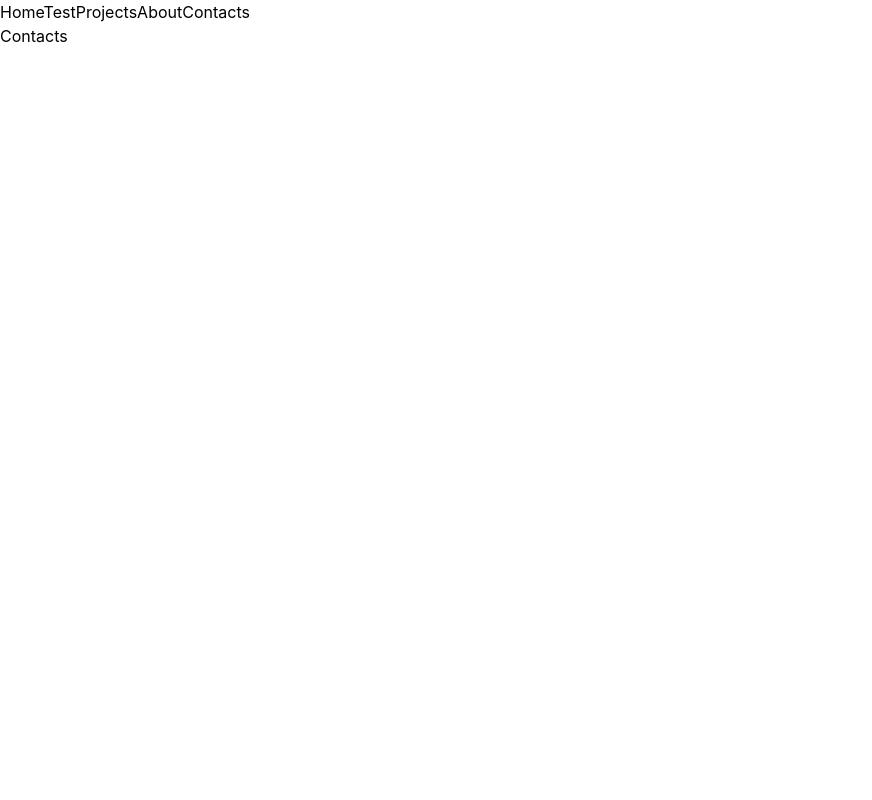
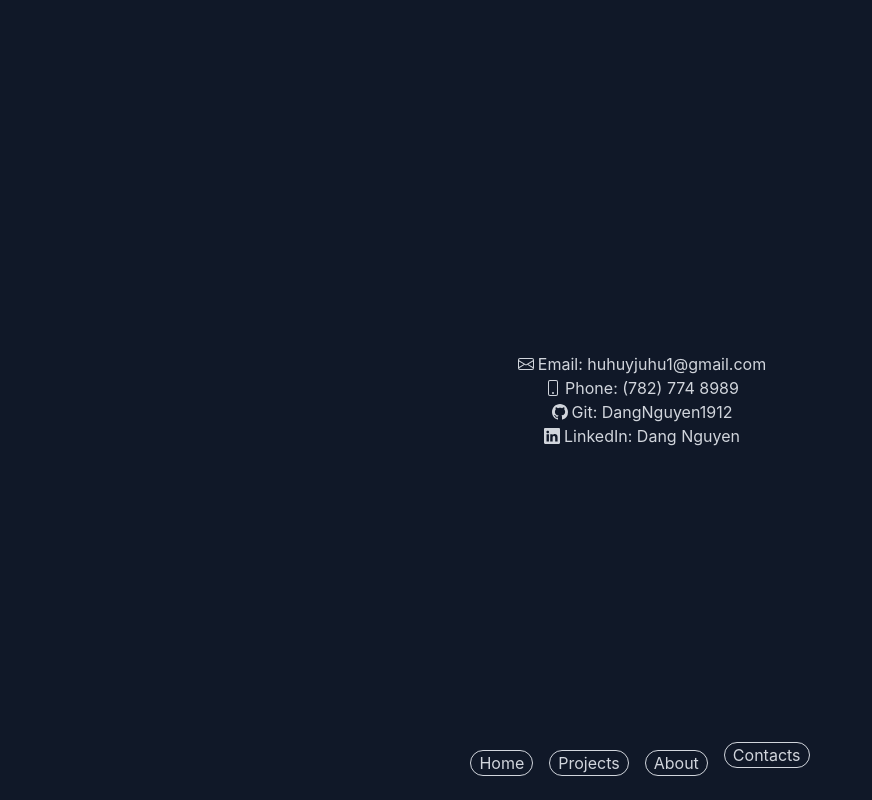
Before and after one commit to DangNguyen1912/Portfolio, a React (Vite) app: page /Portfolio/contacts in a window 1280 px wide. Shown: the whole page, without its empty margins (0-872 px from the left). Built offline with nearby package versions, Linux system fonts and the light colour scheme.

Commit message:
remove test done home  about and contacts projects need more work

```diff
--- a/src/App.tsx
+++ b/src/App.tsx
@@ -4,22 +4,21 @@
 import Contacts from "./routes/Contacts";
 import Home from "./routes/Home";
 import Projects from "./routes/Projects";
-import Test from "./routes/Test";
 
 function App() {
     return (
-        <>
+        <div className="bg-gray-900 text-gray-300">
             <BrowserRouter basename={"/Portfolio/"}>
-                <Navbar />
                 <Routes>
                     <Route path="/" element={<Home />} />
-                    <Route path="/test" element={<Test />} />
                     <Route path="/projects" element={<Projects />} />
                     <Route path="/about" element={<About />} />
                     <Route path="/contacts" element={<Contacts />} />
                 </Routes>
+
+                <Navbar />
             </BrowserRouter>
-        </>
+        </div>
     );
 }
 
--- a/src/components/Navbar.tsx
+++ b/src/components/Navbar.tsx
@@ -1,20 +1,35 @@
-import { Link } from "react-router-dom";
+import { Link, useLocation } from "react-router-dom";
 
 function Navbar() {
     const routes = [
         ["/", "Home"],
-        ["/test", "Test"],
         ["/projects", "Projects"],
         ["/about", "About"],
         ["/contacts", "Contacts"],
     ];
 
+    const location = useLocation().pathname;
+
     return (
-        <div className="">
-            <nav className="">
-                {routes.map((e) => (
-                    <Link to={e[0]}>{e[1]}</Link>
-                ))}
+        <div className="fixed bottom-6 w-full flex justify-center items-end">
+            <nav className="flex max-w-full gap-1 sm:gap-4">
+                {routes.map((e) => {
+                    var extraClass = "mt-2 hover:-translate-y-[2px] ";
+                    if (location === e[0]) {
+                        extraClass = "mb-2";
+                    }
+                    return (
+                        <div
+                            className={
+                                "transition-all duration-300 border rounded-full px-2 " +
+                                extraClass
+                            }
+                            key={routes.indexOf(e)}
+                        >
+                            <Link to={e[0]}>{e[1]}</Link>
+                        </div>
+                    );
+                })}
             </nav>
         </div>
     );
--- a/src/routes/About.tsx
+++ b/src/routes/About.tsx
@@ -1,5 +1,39 @@
 function About() {
-    return <>about</>;
+    return (
+        <div className="h-svh pt-16 px-4 sm:px-16 lg:px-64">
+            <p className="text-7xl mb-4">Dang Nguyen</p>
+            <p className="text-xl underline">
+                Full-Stack Software Engineer | React
+            </p>
+            <br />
+            <p>Skills:</p>
+            <p className="ml-4">
+                &gt; Proficient: JavaScript, React, Flutter/Dart
+            </p>
+            <p className="ml-4">
+                &gt; Familiar: .NET, Python, Java, C, C++, C#
+            </p>
+            <p className="ml-4">
+                &gt; Tools and Technology: GitHub, Docker, Azure
+            </p>
+            <br />
+            <p>Education:</p>
+            <p className="ml-4">
+                &gt; <strong>Nova Scotia Community College</strong>, Halifax,
+                Nova Scotia
+            </p>
+            <p className="ml-12">
+                IT Programming Diploma | Expected in December 2026
+            </p>
+            <p className="ml-12">
+                Coursework: Web Programing, React, SQL Database, Object-Oriented
+                Programing, Software Development Methods
+            </p>
+            <p className="ml-12">
+                Eligible for co-op work term (returning to studies in Fall 2026)
+            </p>
+        </div>
+    );
 }
 
 export default About;
--- a/src/routes/Contacts.tsx
+++ b/src/routes/Contacts.tsx
@@ -1,5 +1,75 @@
 function Contacts() {
-    return <>Contacts</>;
+    return (
+        <div className="min-h-svh flex justify-center items-center px-4 sm:px-16 lg:px-64 flex-col">
+            <a
+                className="flex items-center"
+                href="mailto:huhuyjuhu1@gmail.com"
+                target="_blank"
+            >
+                <svg
+                    xmlns="http://www.w3.org/2000/svg"
+                    width="16"
+                    height="16"
+                    fill="currentColor"
+                    className="mx-1"
+                    viewBox="0 0 16 16"
+                >
+                    <path d="M0 4a2 2 0 0 1 2-2h12a2 2 0 0 1 2 2v8a2 2 0 0 1-2 2H2a2 2 0 0 1-2-2zm2-1a1 1 0 0 0-1 1v.217l7 4.2 7-4.2V4a1 1 0 0 0-1-1zm13 2.383-4.708 2.825L15 11.105zm-.034 6.876-5.64-3.471L8 9.583l-1.326-.795-5.64 3.47A1 1 0 0 0 2 13h12a1 1 0 0 0 .966-.741M1 11.105l4.708-2.897L1 5.383z" />
+                </svg>
+                Email: huhuyjuhu1@gmail.com
+            </a>
+            <a className="flex items-center" href="tel:+17827748989">
+                <svg
+                    xmlns="http://www.w3.org/2000/svg"
+                    width="16"
+                    height="16"
+                    fill="currentColor"
+                    className="mx-1"
+                    viewBox="0 0 16 16"
+                >
+                    <path d="M11 1a1 1 0 0 1 1 1v12a1 1 0 0 1-1 1H5a1 1 0 0 1-1-1V2a1 1 0 0 1 1-1zM5 0a2 2 0 0 0-2 2v12a2 2 0 0 0 2 2h6a2 2 0 0 0 2-2V2a2 2 0 0 0-2-2z" />
+                    <path d="M8 14a1 1 0 1 0 0-2 1 1 0 0 0 0 2" />
+                </svg>
+                Phone: (782) 774 8989
+            </a>
+            <a
+                className="flex items-center"
+                href="https://github.com/DangNguyen1912"
+                target="_blank"
+                rel="noopener noreferrer"
+            >
+                <svg
+                    xmlns="http://www.w3.org/2000/svg"
+                    width="16"
+                    height="16"
+                    fill="currentColor"
+                    className="mx-1"
+                    viewBox="0 0 16 16"
+                >
+                    <path d="M8 0C3.58 0 0 3.58 0 8c0 3.54 2.29 6.53 5.47 7.59.4.07.55-.17.55-.38 0-.19-.01-.82-.01-1.49-2.01.37-2.53-.49-2.69-.94-.09-.23-.48-.94-.82-1.13-.28-.15-.68-.52-.01-.53.63-.01 1.08.58 1.23.82.72 1.21 1.87.87 2.33.66.07-.52.28-.87.51-1.07-1.78-.2-3.64-.89-3.64-3.95 0-.87.31-1.59.82-2.15-.08-.2-.36-1.02.08-2.12 0 0 .67-.21 2.2.82.64-.18 1.32-.27 2-.27s1.36.09 2 .27c1.53-1.04 2.2-.82 2.2-.82.44 1.1.16 1.92.08 2.12.51.56.82 1.27.82 2.15 0 3.07-1.87 3.75-3.65 3.95.29.25.54.73.54 1.48 0 1.07-.01 1.93-.01 2.2 0 .21.15.46.55.38A8.01 8.01 0 0 0 16 8c0-4.42-3.58-8-8-8" />
+                </svg>
+                Git: DangNguyen1912
+            </a>
+            <a
+                className="flex items-center"
+                href="https://www.linkedin.com/in/dang-nguyen-586528349/"
+                target="_blank"
+                rel="noopener noreferrer"
+            >
+                <svg
+                    xmlns="http://www.w3.org/2000/svg"
+                    width="16"
+                    height="16"
+                    fill="currentColor"
+                    className="mx-1"
+                    viewBox="0 0 16 16"
+                >
+                    <path d="M0 1.146C0 .513.526 0 1.175 0h13.65C15.474 0 16 .513 16 1.146v13.708c0 .633-.526 1.146-1.175 1.146H1.175C.526 16 0 15.487 0 14.854zm4.943 12.248V6.169H2.542v7.225zm-1.2-8.212c.837 0 1.358-.554 1.358-1.248-.015-.709-.52-1.248-1.342-1.248S2.4 3.226 2.4 3.934c0 .694.521 1.248 1.327 1.248zm4.908 8.212V9.359c0-.216.016-.432.08-.586.173-.431.568-.878 1.232-.878.869 0 1.216.662 1.216 1.634v3.865h2.401V9.25c0-2.22-1.184-3.252-2.764-3.252-1.274 0-1.845.7-2.165 1.193v.025h-.016l.016-.025V6.169h-2.4c.03.678 0 7.225 0 7.225z" />
+                </svg>
+                LinkedIn: Dang Nguyen
+            </a>
+        </div>
+    );
 }
 
 export default Contacts;
--- a/src/routes/Home.tsx
+++ b/src/routes/Home.tsx
@@ -1,5 +1,56 @@
 function Home() {
-    return <>home</>;
+    return (
+        <div className="min-h-svh flex flex-col justify-center px-4 sm:px-16 lg:px-64">
+            <p className="text-7xl mb-6">Dang Nguyen</p>
+            <strong className="text-xl mb-2">
+                Full-Stack Software Engineer | React
+            </strong>
+            <p className="mb-4">
+                Enthusiastic IT Programming student with hands-on experience in
+                React, web development, and mobile app development. Focused on
+                creating user-friendly applications and leveraging front-end
+                technologies. Committed to collaborative environments and eager
+                to contribute to development initiatives through a co-op
+                opportunity.
+            </p>
+            <a
+                className="underline flex items-center"
+                href="https://www.linkedin.com/in/dang-nguyen-586528349/"
+                target="_blank"
+                rel="noopener noreferrer"
+            >
+                <svg
+                    xmlns="http://www.w3.org/2000/svg"
+                    width="16"
+                    height="16"
+                    fill="currentColor"
+                    className="mx-1"
+                    viewBox="0 0 16 16"
+                >
+                    <path d="M0 1.146C0 .513.526 0 1.175 0h13.65C15.474 0 16 .513 16 1.146v13.708c0 .633-.526 1.146-1.175 1.146H1.175C.526 16 0 15.487 0 14.854zm4.943 12.248V6.169H2.542v7.225zm-1.2-8.212c.837 0 1.358-.554 1.358-1.248-.015-.709-.52-1.248-1.342-1.248S2.4 3.226 2.4 3.934c0 .694.521 1.248 1.327 1.248zm4.908 8.212V9.359c0-.216.016-.432.08-.586.173-.431.568-.878 1.232-.878.869 0 1.216.662 1.216 1.634v3.865h2.401V9.25c0-2.22-1.184-3.252-2.764-3.252-1.274 0-1.845.7-2.165 1.193v.025h-.016l.016-.025V6.169h-2.4c.03.678 0 7.225 0 7.225z" />
+                </svg>
+                Connect with me on LinkedIn
+            </a>
+            <a
+                className="underline flex items-center"
+                href="https://github.com/DangNguyen1912"
+                target="_blank"
+                rel="noopener noreferrer"
+            >
+                <svg
+                    xmlns="http://www.w3.org/2000/svg"
+                    width="16"
+                    height="16"
+                    fill="currentColor"
+                    className="mx-1"
+                    viewBox="0 0 16 16"
+                >
+                    <path d="M8 0C3.58 0 0 3.58 0 8c0 3.54 2.29 6.53 5.47 7.59.4.07.55-.17.55-.38 0-.19-.01-.82-.01-1.49-2.01.37-2.53-.49-2.69-.94-.09-.23-.48-.94-.82-1.13-.28-.15-.68-.52-.01-.53.63-.01 1.08.58 1.23.82.72 1.21 1.87.87 2.33.66.07-.52.28-.87.51-1.07-1.78-.2-3.64-.89-3.64-3.95 0-.87.31-1.59.82-2.15-.08-.2-.36-1.02.08-2.12 0 0 .67-.21 2.2.82.64-.18 1.32-.27 2-.27s1.36.09 2 .27c1.53-1.04 2.2-.82 2.2-.82.44 1.1.16 1.92.08 2.12.51.56.82 1.27.82 2.15 0 3.07-1.87 3.75-3.65 3.95.29.25.54.73.54 1.48 0 1.07-.01 1.93-.01 2.2 0 .21.15.46.55.38A8.01 8.01 0 0 0 16 8c0-4.42-3.58-8-8-8" />
+                </svg>
+                Check Out my Github
+            </a>
+        </div>
+    );
 }
 
 export default Home;
--- a/src/routes/Projects.tsx
+++ b/src/routes/Projects.tsx
@@ -1,5 +1,31 @@
 function Projects() {
-    return <>Project</>;
+    const projectList = [
+        [
+            "Halifax Bus Map",
+            "https://dangnguyen1912.github.io/JS-Halifax-Bus-Map/",
+        ],
+        [
+            "Flutter Calculator",
+            "https://dangnguyen1912.github.io/Flutter-Calculator-App/",
+        ],
+    ];
+    return (
+        <div className="min-h-svh flex justify-center items-center px-4 sm:px-16 lg:px-64">
+            {projectList.map((e) => {
+                return (
+                    <div className="border rounded-full px-2 m-2 flex justify-center">
+                        <a
+                            href={e[1]}
+                            target="_blank"
+                            rel="noopener noreferrer"
+                        >
+                            {e[0]}
+                        </a>
+                    </div>
+                );
+            })}
+        </div>
+    );
 }
 
 export default Projects;
--- a/src/routes/Test.tsx
+++ /dev/null
@@ -1,5 +0,0 @@
-function Test() {
-    return <>test</>;
-}
-
-export default Test;
```
